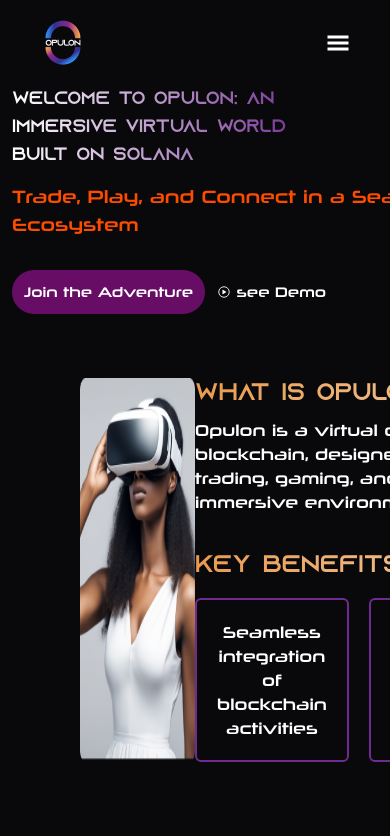
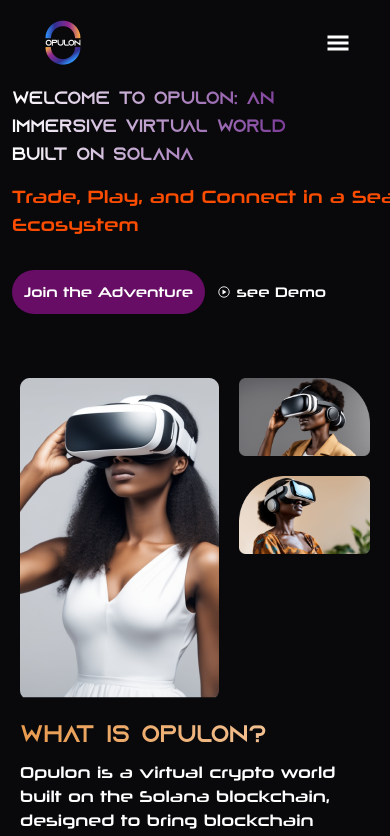
Before and after one commit to judechimaobi/Opulon-Website, a React (Vite) app: page / in a window 390 px wide. Shown: the top 836 px of the page. Built offline with nearby package versions, Linux system fonts and the light colour scheme.

Commit message:
:sparkles: benefit responsiveness developed

```diff
--- a/src/Pages/Home/Home.jsx
+++ b/src/Pages/Home/Home.jsx
@@ -92,19 +92,19 @@
                 </div>
                 {/* banner ends */}
                 {/* what is opulon start */}
-                <div className="flex justify-between my-16 px-20">
-                    <div className="flex w-1/2">
+                <div className="flex justify-between sm:flex-col my-16 px-20 sm:px-5">
+                    <div className="flex w-1/2 sm:w-full">
                         <img src={images.Frame55} />
                         <div className="flex items-center flex-col ml-5">
                             <img src={images.Frame56} />
                             <img className="mt-5" src={images.Frame57} />
                         </div>
                     </div>
-                    <div className="flex flex-col w-1/2">
+                    <div className="flex flex-col w-1/2 sm:mt-5">
                         <p className="font-sans1 text-transparent bg-clip-text bg-gradient-to-r from-[#E99A4E] to-[#FFFFFF] w-[650px] font-normal text-2xl">
                             What is Opulon?
                         </p>
-                        <p className="text-base font-sans2 text-[#fff] w-[600px] mt-2 mb-9">
+                        <p className="text-base font-sans2 text-[#fff] w-[600px] sm:w-[361px] mt-2 mb-9">
                             Opulon is a virtual crypto world built on the Solana blockchain, designed to
                             bring blockchain activities like trading, gaming, and social interaction into
                             a unified and immersive environment.
@@ -113,14 +113,14 @@
                             <p className="mb-4 font-sans1 text-transparent bg-clip-text bg-gradient-to-r from-[#E99A4E] to-[#FFFFFF] w-[650px] font-normal text-2xl">
                                 Key Benefits
                             </p>
-                            <div className="flex font-sans2 text-[#fff]">
-                                <p className="flex justify-center text-center font-sans2 rounded-md border-2 border-[#702A90] p-5">
+                            <div className="flex sm:flex-col font-sans2 text-[#fff]">
+                                <p className="flex sm:w-[361px] justify-center text-center font-sans2 rounded-md border-2 border-[#702A90] p-5">
                                     Seamless integration of blockchain activities
                                 </p>
-                                <p className="flex justify-center mx-5 text-center font-sans2 rounded-md border-2 border-[#702A90] p-5">
+                                <p className="flex sm:w-[361px] justify-center mx-5 sm:mx-0 sm:my-3 text-center font-sans2 rounded-md border-2 border-[#702A90] p-5">
                                     Immersive, interactive virtual world
                                 </p>
-                                <p className="flex justify-center text-center font-sans2 rounded-md border-2 border-[#702A90] p-5">
+                                <p className="flex sm:w-[361px] justify-center text-center font-sans2 rounded-md border-2 border-[#702A90] p-5">
                                     Secure and fast transactions with Solana
                                 </p>
                             </div>
```
